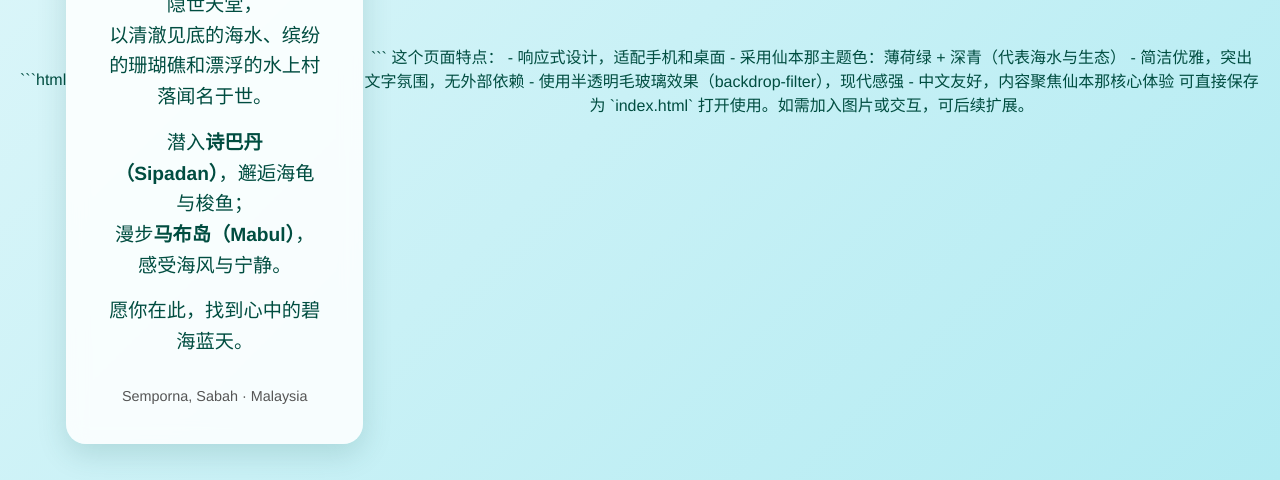
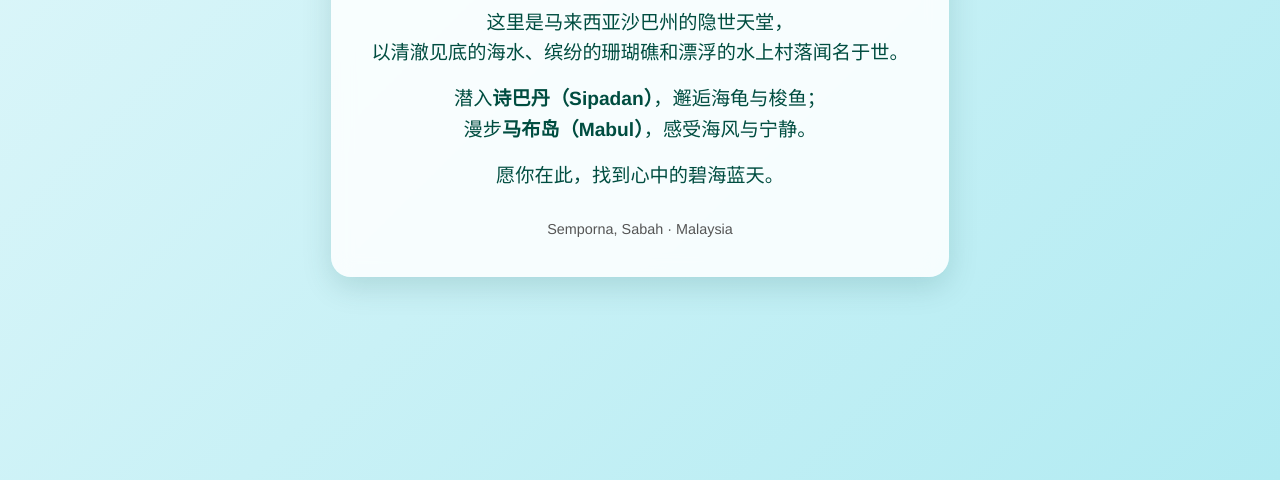
Before and after one commit to timoduizhang0/timoduizhang0.github.io, a plain HTML site: page index.html in a window 1280 px wide. Shown: the part 320-800 px from the top of the page. Drawn offline with Linux system fonts and the light colour scheme.

Commit message:
Clean up index.html by removing comments and markdown
Removed markdown formatting and descriptive text from HTML file.

````diff
--- a/index.html
+++ b/index.html
@@ -1,4 +1,4 @@
-```html
+
 <!DOCTYPE html>
 <html lang="zh-CN">
 <head>
@@ -65,14 +65,3 @@
   </div>
 </body>
 </html>
-```
-
-这个页面特点：
-
-- 响应式设计，适配手机和桌面
-- 采用仙本那主题色：薄荷绿 + 深青（代表海水与生态）
-- 简洁优雅，突出文字氛围，无外部依赖
-- 使用半透明毛玻璃效果（backdrop-filter），现代感强
-- 中文友好，内容聚焦仙本那核心体验
-
-可直接保存为 `index.html` 打开使用。如需加入图片或交互，可后续扩展。
````
